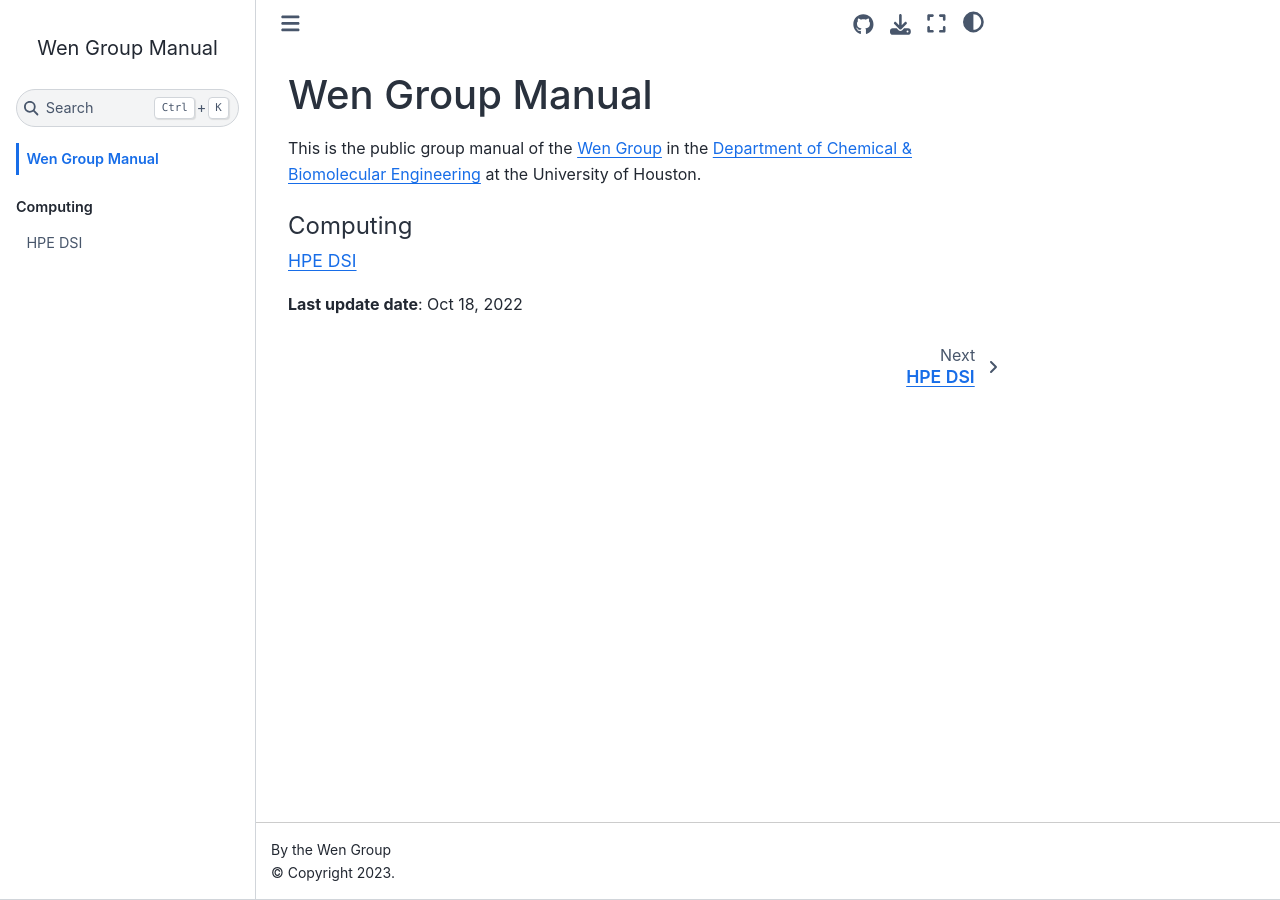
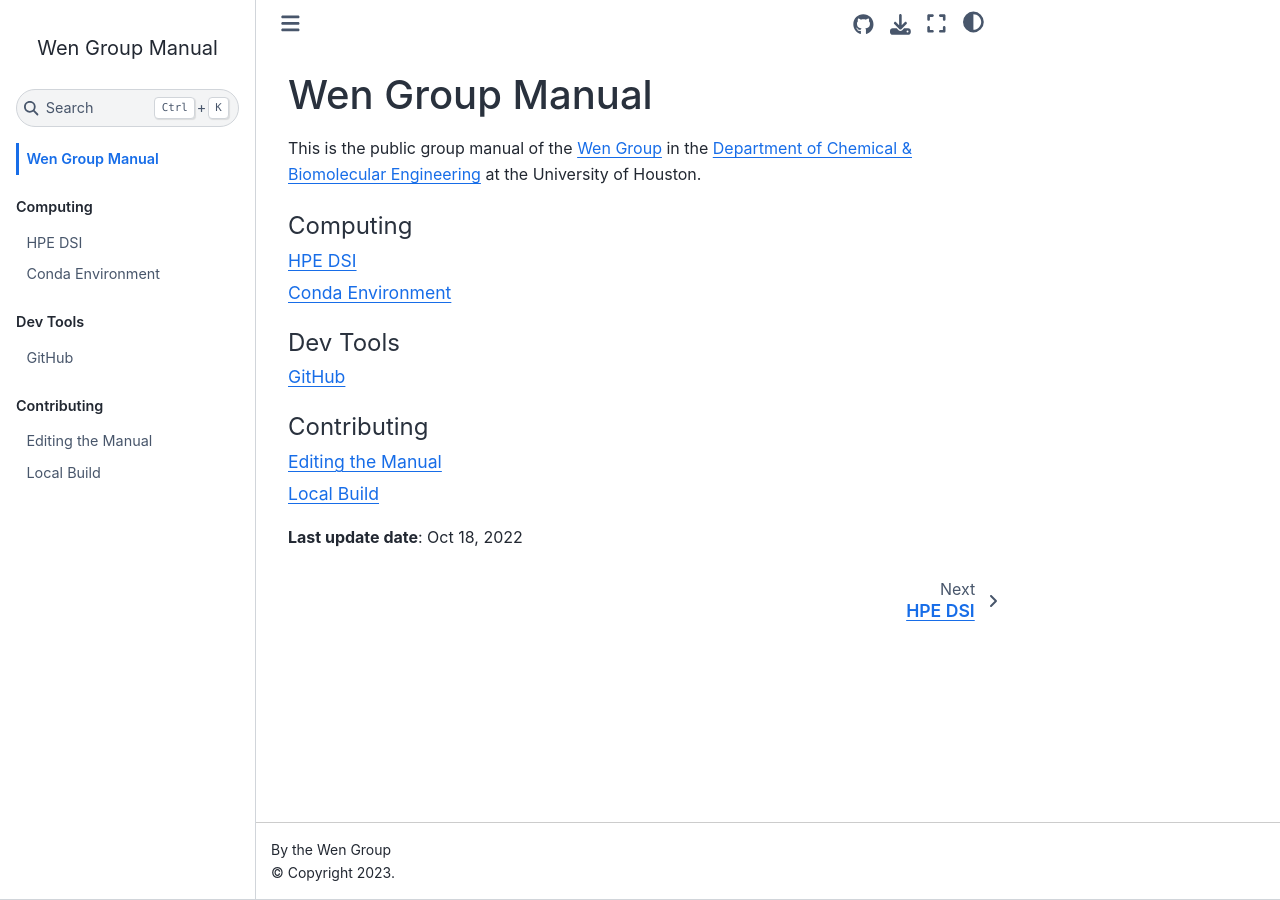
Before and after one commit to wengroup/group_manual, a Jupyter Book: the page built from docs/intro.md, in a window 1280 px wide. Built offline with Jupyter Book 1.0.4 settings and Sphinx 7.4.7 and the Sphinx Book theme 1.1.4, drawn with Linux system fonts in a browser that asks for light colours.

```diff
--- a/docs/_toc.yml
+++ b/docs/_toc.yml
@@ -7,4 +7,14 @@ root: intro.md
 parts:
   - caption: Computing
     chapters:
-    - file: computing/hpe_dsi.md
+      - file: computing/hpe_dsi.md
+      - file: computing/conda_env.md
+
+  - caption: Dev Tools
+    chapters:
+      - file: devtool/github.md
+
+  - caption: Contributing
+    chapters:
+      - file: contributing/edit.md
+      - file: contributing/local_build.md
--- /dev/null
+++ b/docs/devtool/github.md
@@ -0,0 +1,4 @@
+# GitHub
+
+
+[TODO]
```
Also changed, not shown: docs/computing/conda_env.md (added, +164 -0 lines), docs/contributing/edit.md (added, +8 -0 lines), docs/contributing/local_build.md (added, +6 -0 lines).
